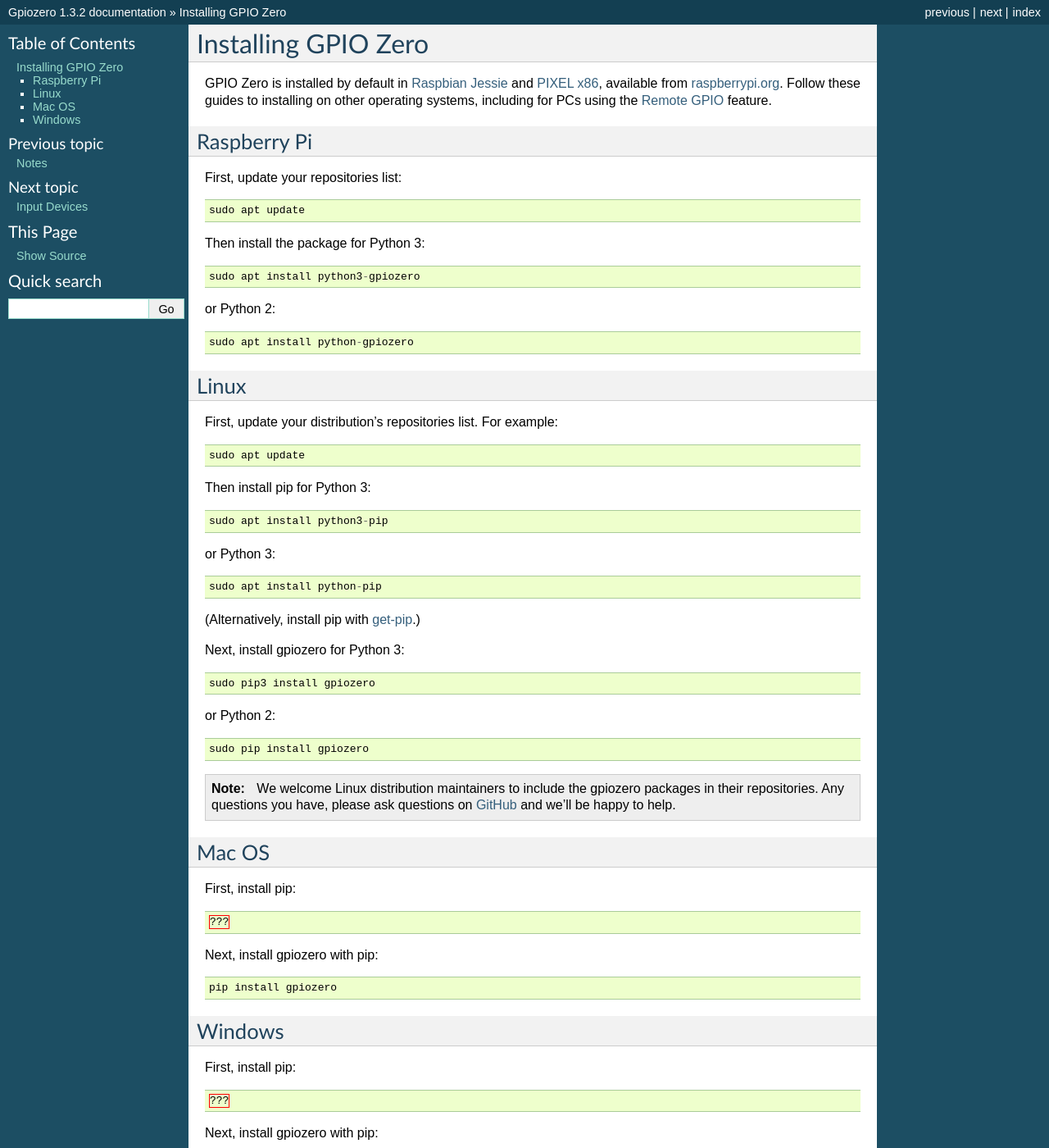
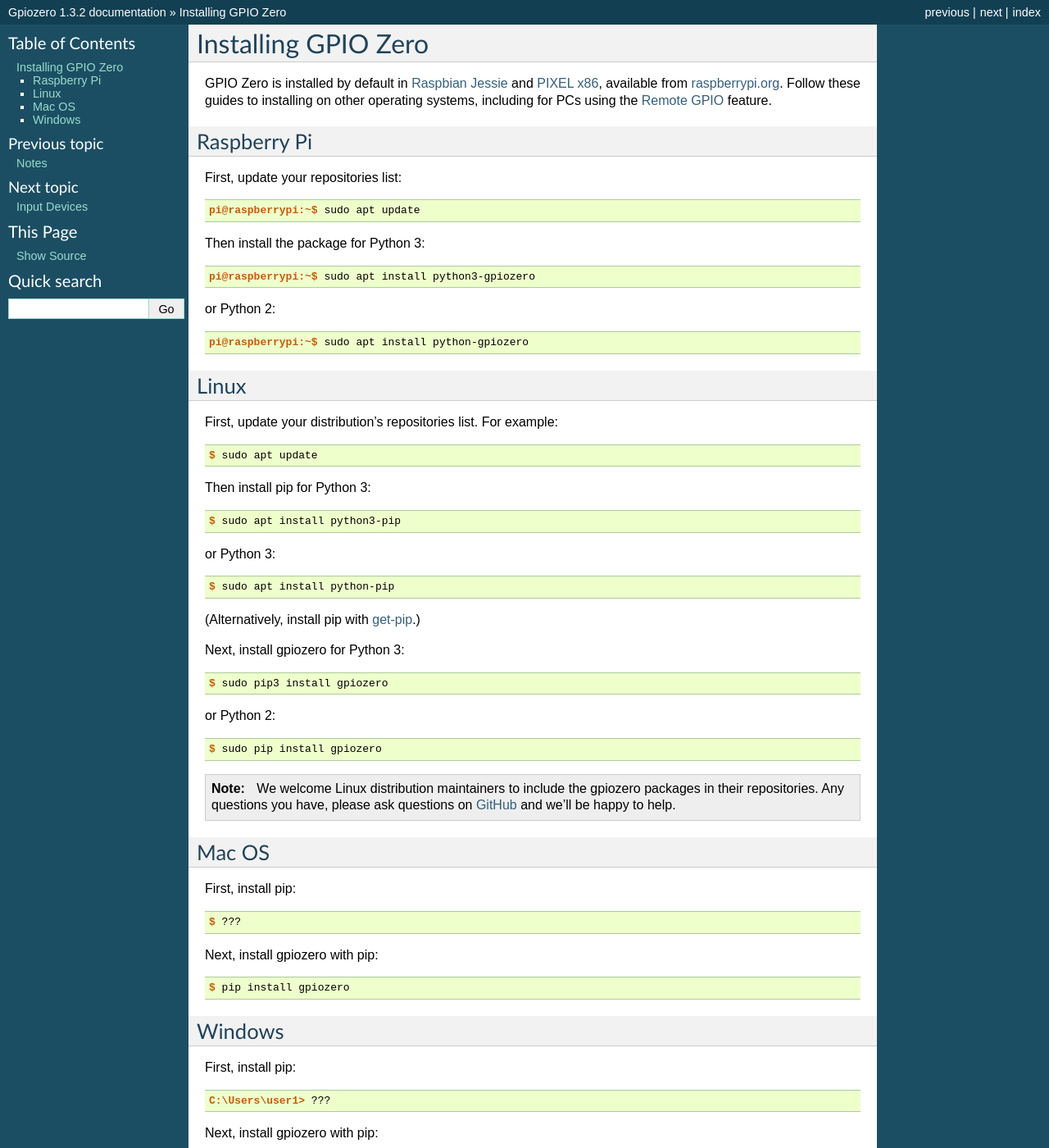
Before and after one commit to gpiozero/gpiozero, a Sphinx documentation site: the page built from docs/installing.rst, in a window 1280 px wide and 1400 px high. Shown: the whole window at 82% size. Built offline with Sphinx 7.4.7, drawn with Linux system fonts in a browser that asks for light colours; some of the changed text lies outside the part shown.

```diff
--- a/docs/installing.rst
+++ b/docs/installing.rst
@@ -9,42 +9,58 @@ operating systems, including for PCs using the :doc:`remote_gpio` feature.
 Raspberry Pi
 ============
 
-First, update your repositories list::
+First, update your repositories list:
 
-    sudo apt update
+.. code-block:: console
 
-Then install the package for Python 3::
+    pi@raspberrypi:~$ sudo apt update
 
-    sudo apt install python3-gpiozero
+Then install the package for Python 3:
 
-or Python 2::
+.. code-block:: console
 
-    sudo apt install python-gpiozero
+    pi@raspberrypi:~$ sudo apt install python3-gpiozero
+
+or Python 2:
+
+.. code-block:: console
+
+    pi@raspberrypi:~$ sudo apt install python-gpiozero
 
 Linux
 =====
 
-First, update your distribution's repositories list. For example::
+First, update your distribution's repositories list. For example:
 
-    sudo apt update
+.. code-block:: console
 
-Then install pip for Python 3::
+    $ sudo apt update
 
-    sudo apt install python3-pip
+Then install pip for Python 3:
 
-or Python 3::
+.. code-block:: console
 
-    sudo apt install python-pip
+    $ sudo apt install python3-pip
+
+or Python 3:
+
+.. code-block:: console
+
+    $ sudo apt install python-pip
 
 (Alternatively, install pip with `get-pip`_.)
 
-Next, install gpiozero for Python 3::
+Next, install gpiozero for Python 3:
 
-    sudo pip3 install gpiozero
+.. code-block:: console
 
-or Python 2::
+    $ sudo pip3 install gpiozero
 
-    sudo pip install gpiozero
+or Python 2:
+
+.. code-block:: console
+
+    $ sudo pip install gpiozero
 
 .. note::
 
@@ -55,24 +71,32 @@ or Python 2::
 Mac OS
 ======
 
-First, install pip::
+First, install pip:
 
-    ???
+.. code-block:: console
 
-Next, install gpiozero with pip::
+    $ ???
 
-    pip install gpiozero
+Next, install gpiozero with pip:
+
+.. code-block:: console
+
+    $ pip install gpiozero
 
 Windows
 =======
 
-First, install pip::
+First, install pip:
 
-    ???
+.. code-block:: doscon
 
-Next, install gpiozero with pip::
+    C:\Users\user1> ???
 
-    pip install gpiozero
+Next, install gpiozero with pip:
+
+.. code-block:: doscon
+
+    C:\Users\user1> pip install gpiozero
 
 
 .. _Raspbian Jessie: https://www.raspberrypi.org/downloads/raspbian/
--- a/docs/notes.rst
+++ b/docs/notes.rst
@@ -102,4 +102,4 @@ the ``pip`` utility. This can be done with the following command in Raspbian:
 Alternatively, install pip with `get-pip`_.
 
 
-.. _get_pip: https://pip.pypa.io/en/stable/installing/
+.. _get-pip: https://pip.pypa.io/en/stable/installing/
```
Also changed, not shown: docs/api_input.rst (+8 -8 lines), docs/api_pins.rst (+45 -17 lines), docs/recipes_advanced.rst (+6 -2 lines), docs/remote_gpio.rst (+89 -45 lines), docs/images/device_pin_flowchart.png (added), docs/images/device_pin_flowchart.svg (added), docs/images/raspi-config.png, 7 other files.
